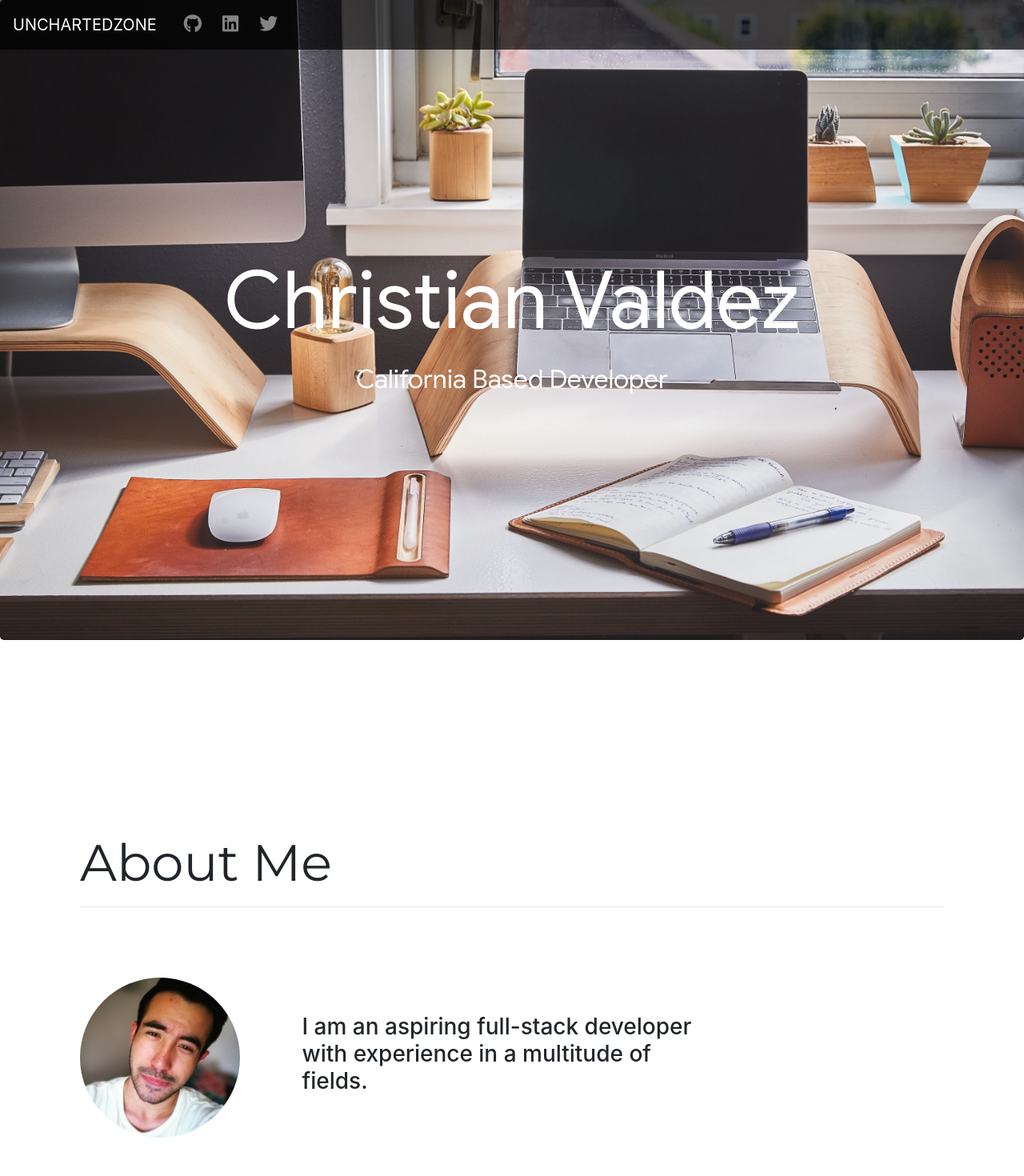
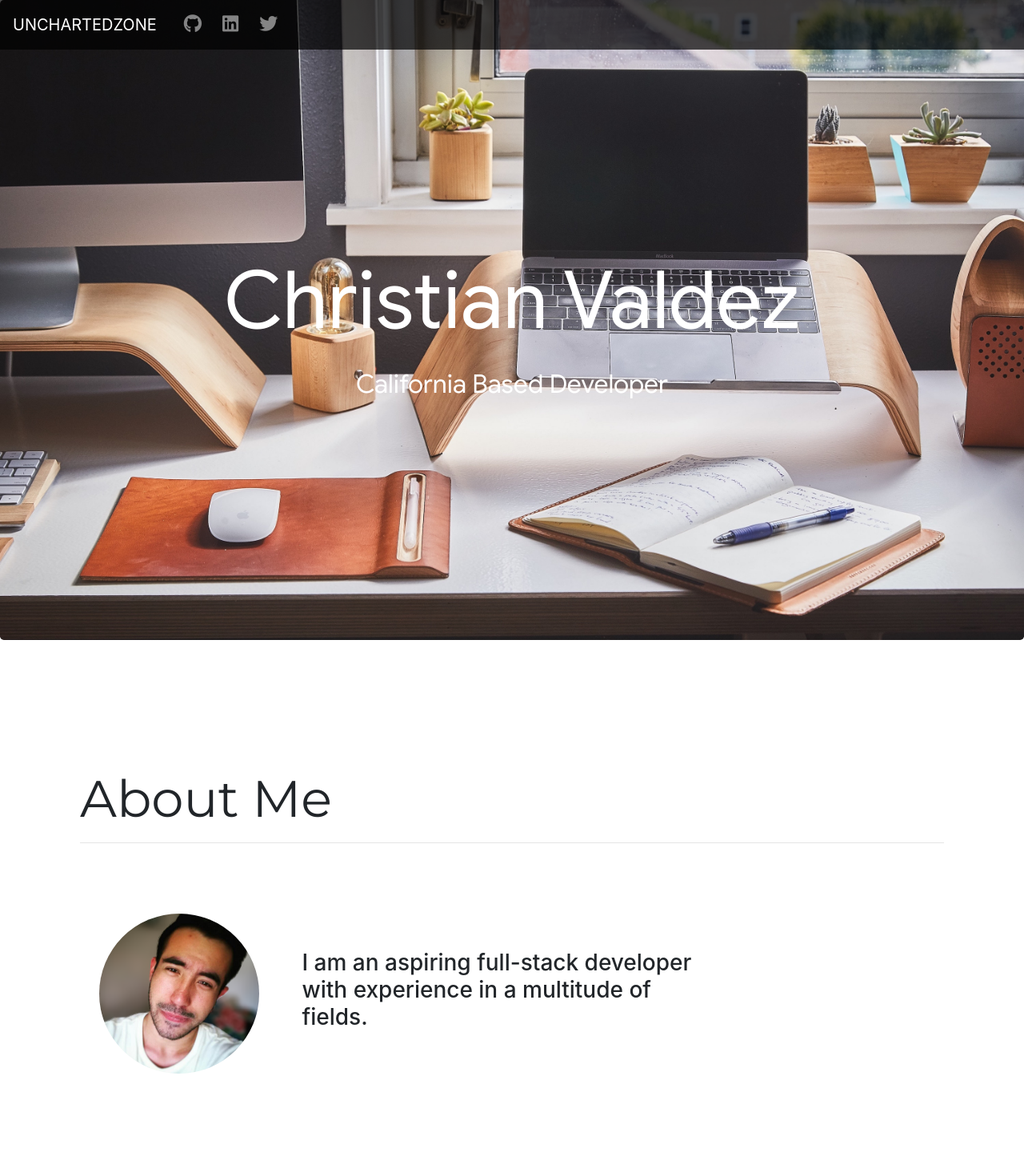
Before and after one commit to unChartedZone/unChartedZone.github.io, a Vue app: page / in a window 1280 px wide. Shown: the top 1470 px of the page at 80% size. Built offline with nearby package versions, Linux system fonts and the light colour scheme; some icons are missing.

Commit message:
Realigned self description section

```diff
--- a/src/components/About.vue
+++ b/src/components/About.vue
@@ -5,12 +5,13 @@
                 <h1 class="section-header">About Me</h1>
                 <hr>
             </div>
-            <div class="col-3 d-flex justify-content-start">
+            <div class="col-12 col-xl-3 d-flex justify-content-center">
                 <img id="myself" src="images/profile-pic.png" alt="Profile Picture">
             </div>
-            <div class="col-6 d-flex justify-content-center align-items-center">
-                <h3 id="motto">
-                    I am an aspiring full-stack developer with experience in a multitude of fields.
+            <div class="col-12 col-xl-6 d-flex justify-content-center align-items-center">
+                <h3 class="motto">
+                    I am an aspiring full-stack developer with experience in
+                    a multitude of fields.
                 </h3>
             </div>
         </div>
@@ -155,13 +156,17 @@
 <style scoped>
 
 .self-description {
-    margin: 15em 0;
+    margin: 10em 0;
 }
 
 #myself {
 	width: 200px;
 	height: 200px;
 	border-radius: 50%;
+}
+
+.motto {
+    font-size: 1.75rem;
 }
 
 #ruby-icon {
--- a/src/components/Home.vue
+++ b/src/components/Home.vue
@@ -77,7 +77,7 @@
 <style scoped>
 #header-title {
 	font-size: 6.25em;
-	padding: 10px;
+	padding: 1rem;
 	animation: slideDown .5s ease-out;
 }
 
```
